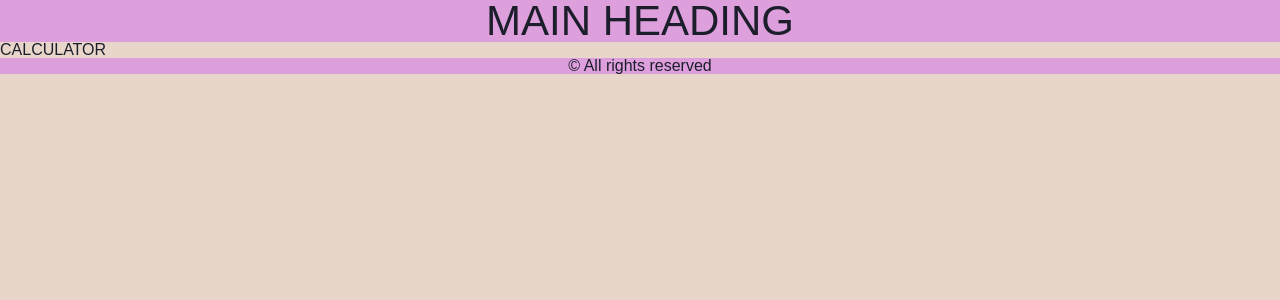
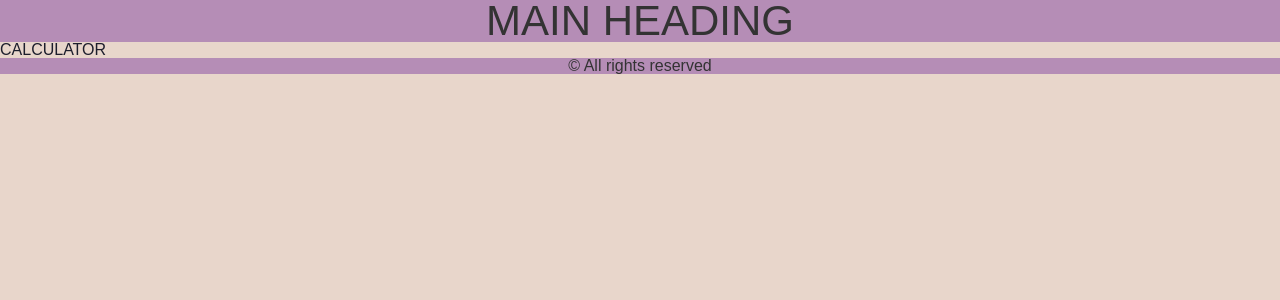
Before and after one commit to user530/warpoint_assignment, a Vue app in the folder frontend/: page / in a window 1280 px wide. Shown: the top 300 px of the page. Built offline with nearby package versions, Linux system fonts and the light colour scheme.

Commit message:
Small style fix

```diff
--- a/frontend/src/assets/main.css
+++ b/frontend/src/assets/main.css
@@ -1,5 +1,11 @@
 @import './reset.css';
 
-body {
+body { }
+
+#app {
   min-height: 100vh;
+  height: 100%;
+  width: 100%;
+  display: flex;
+  flex-direction: column;
 }
--- a/frontend/src/components/FooterDefault.vue
+++ b/frontend/src/components/FooterDefault.vue
@@ -5,10 +5,14 @@
 </template>
 
 <style scoped>
+@import '../assets/variables.css';
+
 footer {
-    background-color: plum;
+    background-color: var(--color-primary);
+    color: var(--color-on-primary);
     display: flex;
     justify-content: center;
     align-items: center;
+    flex-shrink: 0;
 }
 </style>
--- a/frontend/src/components/HeaderDefault.vue
+++ b/frontend/src/components/HeaderDefault.vue
@@ -5,8 +5,12 @@
 </template>
 
 <style scoped>
+@import '../assets/variables.css';
+
 header {
-    background-color: plum;
+    background-color: var(--color-primary);
+    color: var(--color-on-primary);
+    flex-shrink: 0;
 }
 
 h1 {
```
